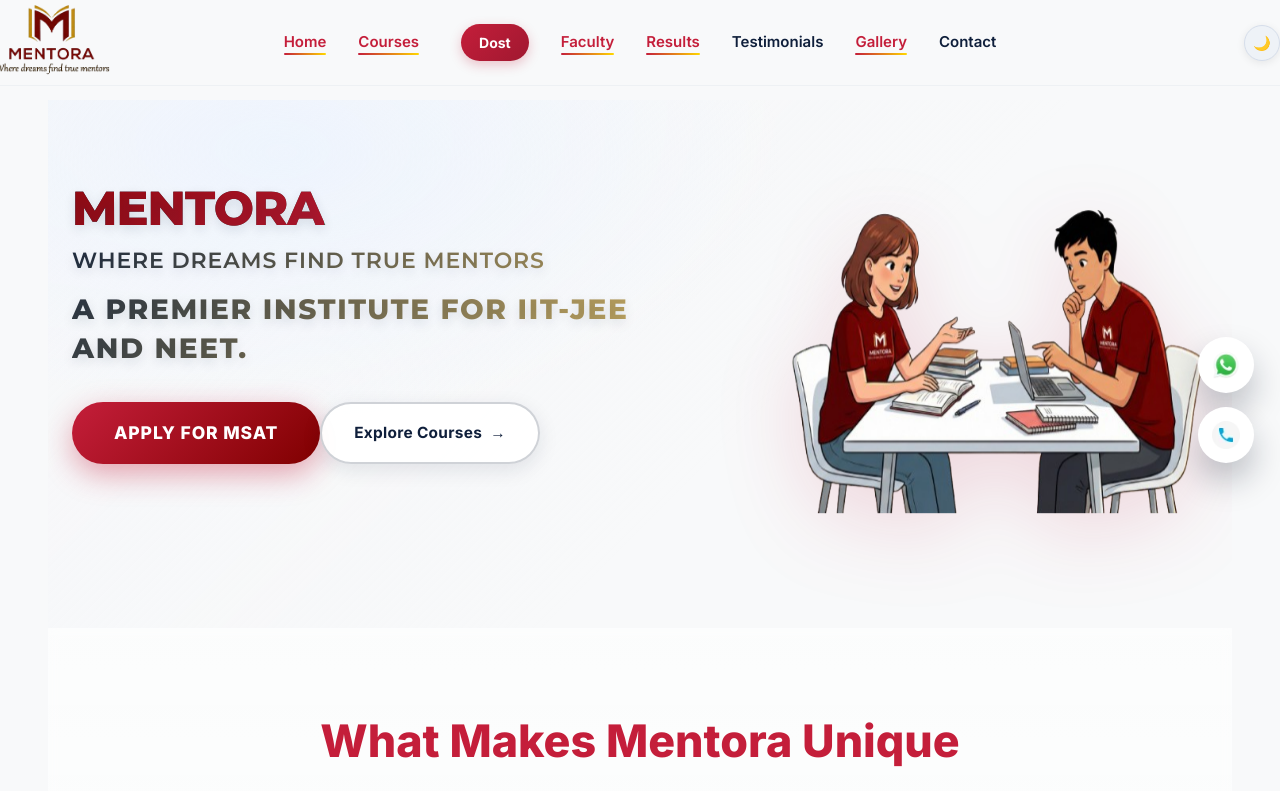
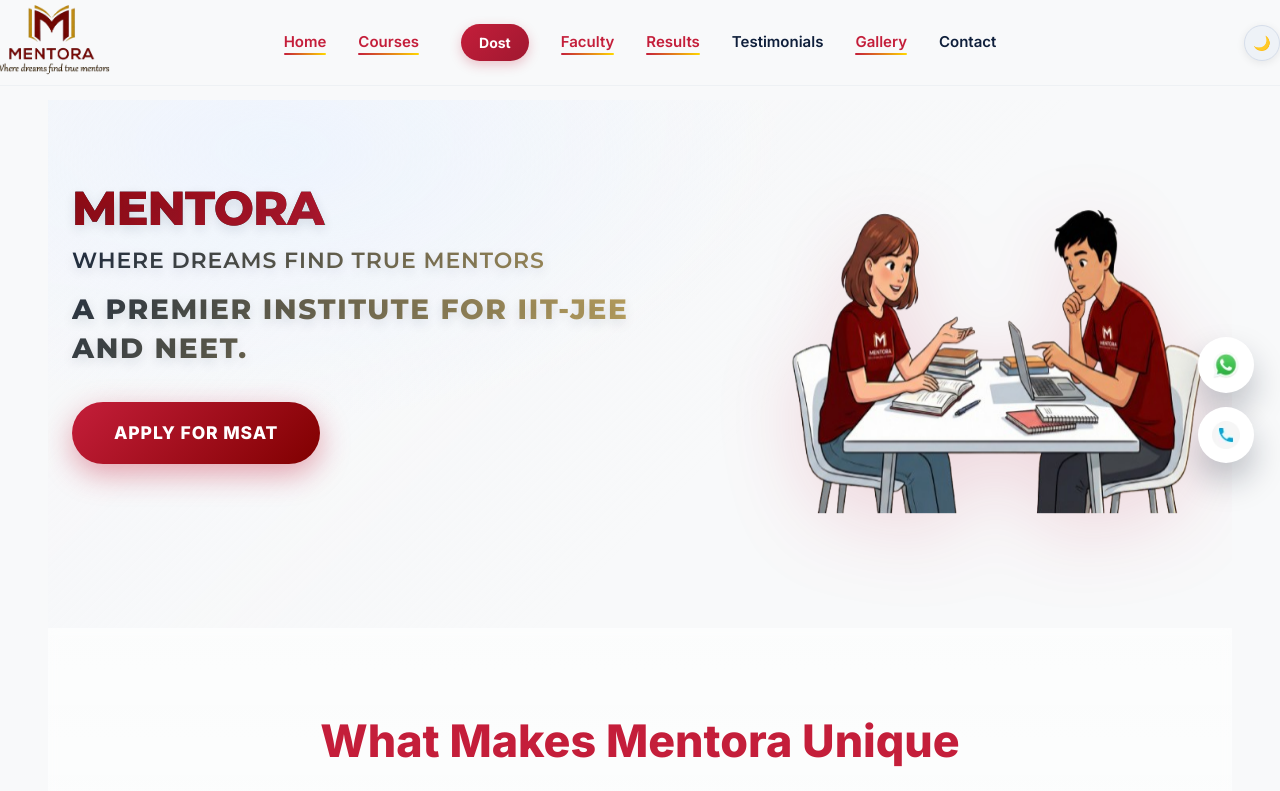
Before and after one commit to s86039924-byte/mentora, a Next.js app: page / in a window 1280 px wide. Shown: the top 791 px of the page. Built offline with nearby package versions, Linux system fonts and the light colour scheme.

Commit message:
updated the home page

```diff
--- a/src/app/components/sections/HeroSection.tsx
+++ b/src/app/components/sections/HeroSection.tsx
@@ -156,10 +156,7 @@
               Apply for MSAT
               <span className="btn-glow-effect"></span>
             </a>
-            <a href="/courses" className="hero-cta-secondary">
-              Explore Courses
-              <span className="hero-cta-arrow">→</span>
-            </a>
+
           </motion.div>
 
 
```
